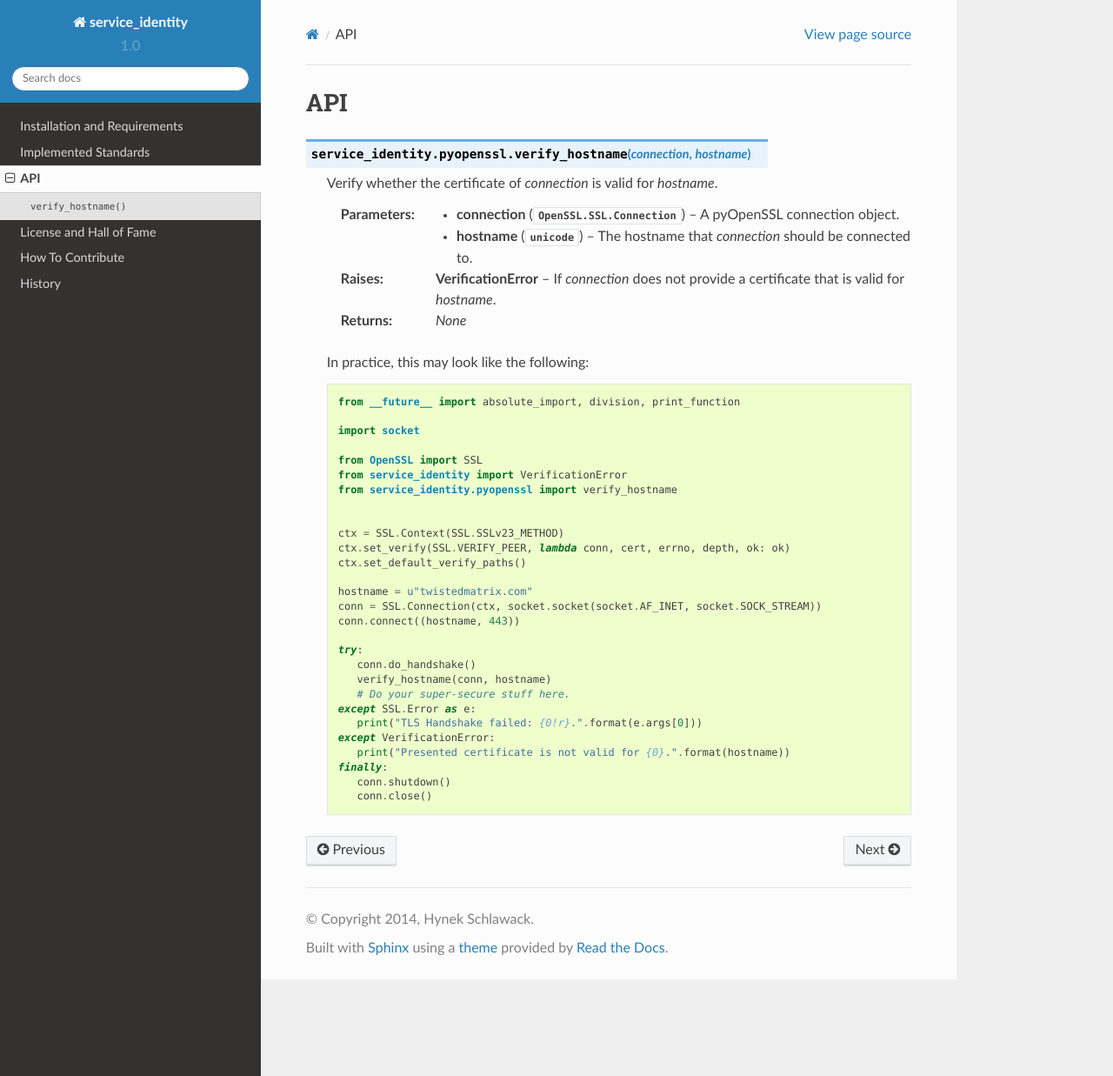
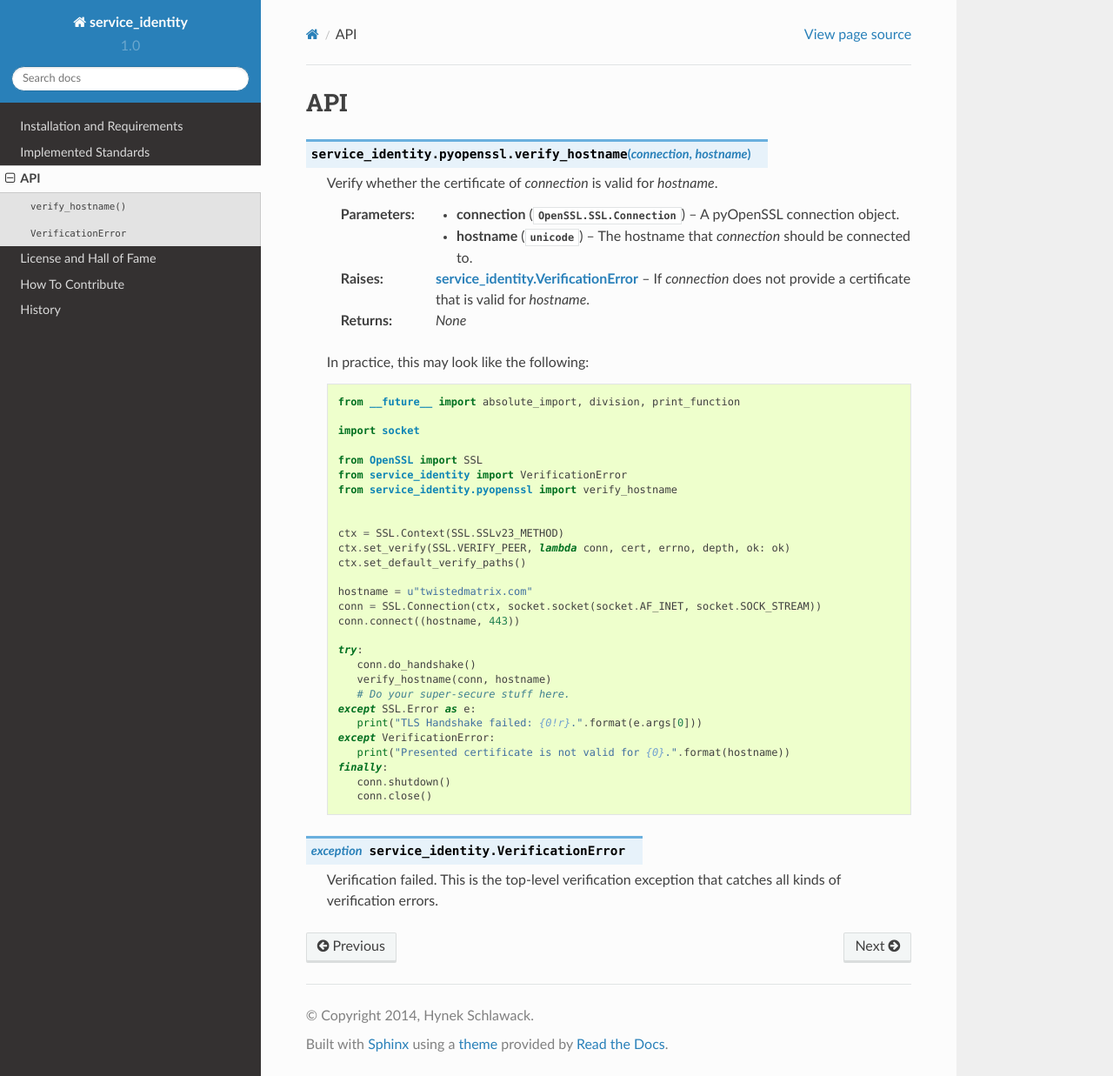
Before and after one commit to pyca/service-identity, a Sphinx documentation site: the page built from docs/api.rst, in a window 1280 px wide and 1237 px high. Shown: the whole window at 87% size. Built offline with Sphinx 7.4.7 and the Read the Docs theme 2.0.0, drawn with Linux system fonts in a browser that asks for light colours.

Commit message:
Document VerificationError

```diff
--- a/docs/api.rst
+++ b/docs/api.rst
@@ -15,7 +15,7 @@ API
    :param hostname: The hostname that *connection* should be connected to.
    :type hostname: :class:`unicode`
 
-   :raises VerificationError: If *connection* does not provide a certificate that is valid for *hostname*.
+   :raises service_identity.VerificationError: If *connection* does not provide a certificate that is valid for *hostname*.
 
    :returns: `None`
 
@@ -49,3 +49,12 @@ API
       finally:
          conn.shutdown()
          conn.close()
+
+
+.. currentmodule:: service_identity
+
+
+.. exception:: VerificationError
+
+   Verification failed.
+   This is the top-level verification exception that catches all kinds of verification errors.
```
